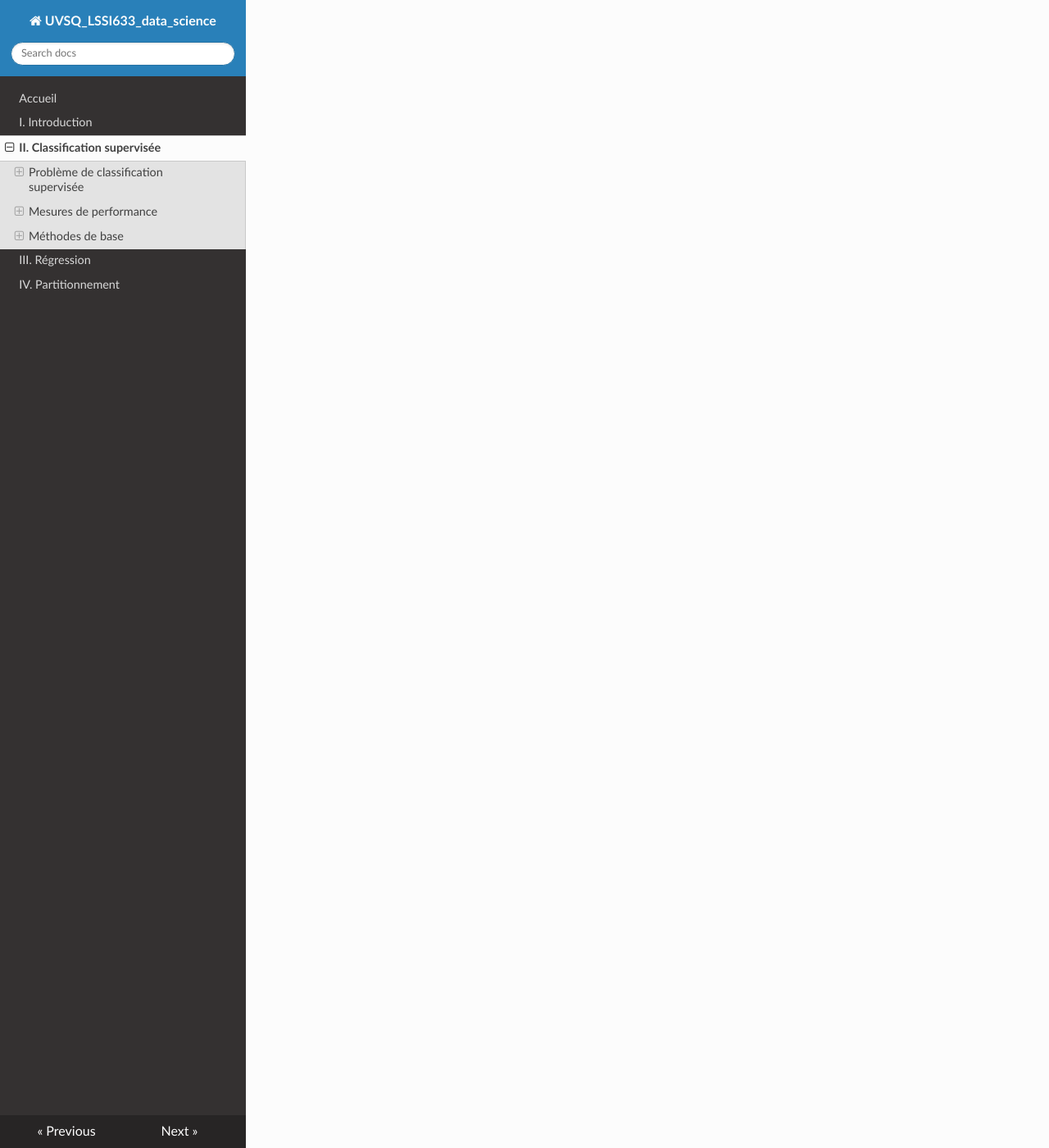
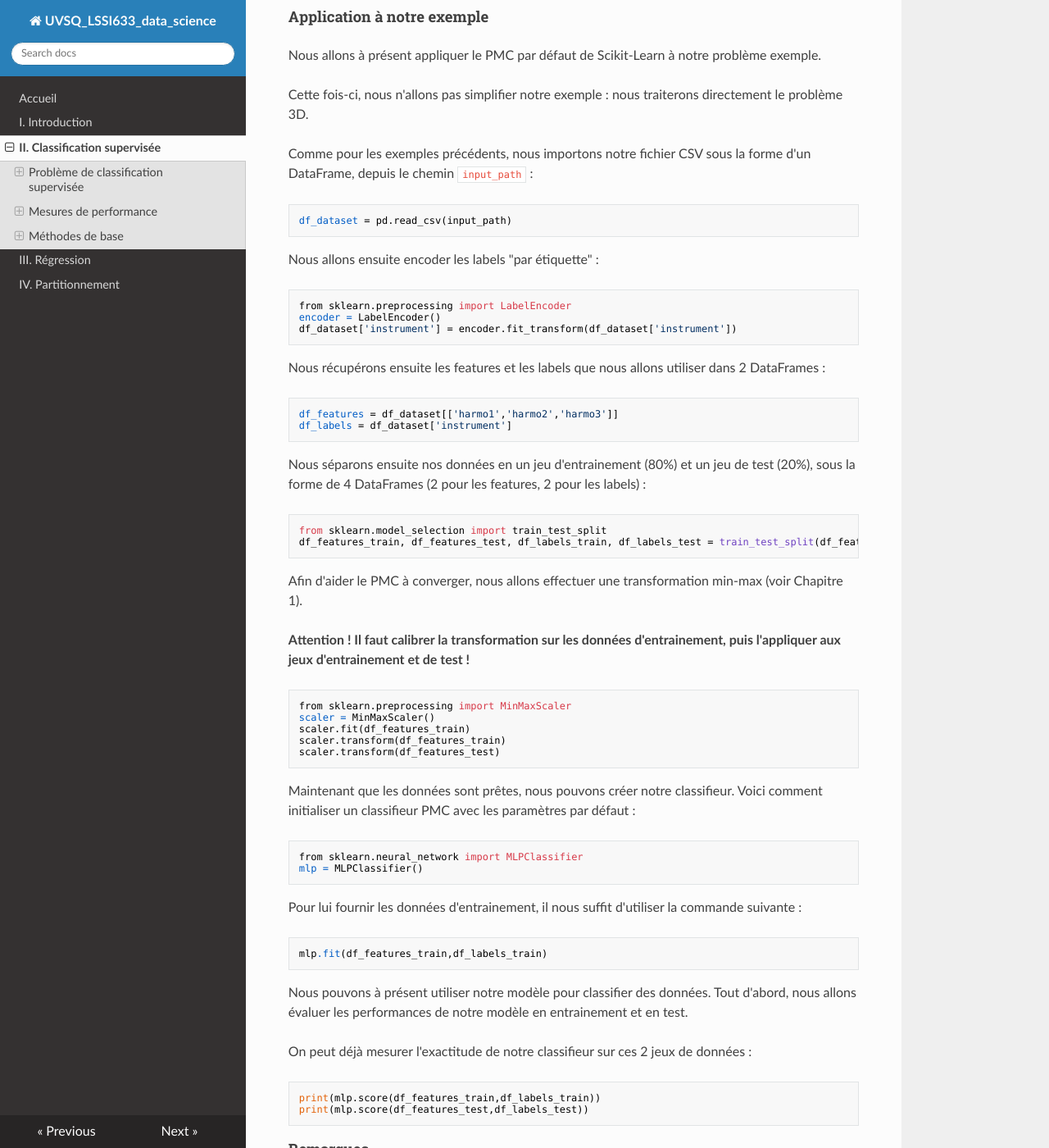
Before and after one commit to NicOudart/UVSQ_LSSI633_data_science, an MkDocs documentation site: the page built from docs/Chap2_Classification_supervisee.md, in a window 1280 px wide and 1400 px high, scrolled down 41194 px. Shown: the whole window at 82% size. Built offline with MkDocs 1.6.1, drawn with Linux system fonts in a browser that asks for light colours; nearby versions of some CDN libraries; some of the changed text lies outside the part shown.

Commit message:
-Progress on Chapter 2.

```diff
--- a/docs/Chap2_Classification_supervisee.md
+++ b/docs/Chap2_Classification_supervisee.md
@@ -148,7 +148,9 @@ On observe que les classes "flute", "oboe" et "trumpet" sont plutôt bien sépar
 Vouloir entrainer un modèle à reconnaitre un de ces instruments à partir de ces données à donc du sens.
 
 **Il est à noter que nous avons ici grandement simplifié le problème et sa résolution pour les besoins de ce cours.**
-**Nous verrons cet exemple plus en détails en TP.**
+**Une vraie stratégie de validation pour optimiser les hyperparamètres et éviter le sur-apprentissage ne sera pas appliquée**.
+
+**L'idée est que nous verrons cet exemple plus en détails en TP.**
 
 ## Mesures de performance
 
@@ -930,7 +932,7 @@ print(knn.score(df_features_train,df_labels_train))
 print(knn.score(df_features_test,df_labels_test))
 ~~~
 
-Pour $k=3$, on obtient environ 99.4% d'exactitude en entrainement, et environ 98.8% d'exactitude en test.
+Pour $k=3$, on obtient plus de 99.4% d'exactitude en entrainement, et environ 98.8% d'exactitude en test.
 
 Ces scores laissent à penser que notre modèle aura de plutôt bonnes performances en généralisation.
 Mais n'oublions pas que l'exactitude peut être biaisée en cas de déséquilibre entre classes.
@@ -1172,7 +1174,39 @@ Il convient donc de tester plusieurs initialisations.
 
 #### Implémentation Scikit-Learn
 
+Il existe une implémentation Scikit-Learn du PMC pour la classification.
 
+Elle peut être importée avec :
+
+~~~
+from sklearn.neural_network import MLPClassifier
+~~~
+
+On peut ensuite initialiser un classifieur PMC avec les hyperparamètres par défaut en utilisant la commande :
+
+~~~
+mlp = MLPClassifier()
+~~~
+
+Nous verrons plus loin quels sont ces hyperparamètres.
+
+Pour donner le jeu d'entrainement (features avec `feature_train` et labels avec `label_train`) à ce classifieur, on utilise la méthode :
+
+~~~
+mlp.fit(feature_train,label_train)
+~~~
+
+On peut à présent réaliser des prédictions `label_test` à partir de features de test `feature_test` :
+
+~~~
+label_test = mlp.predict(feature_test)
+~~~
+
+Si on veut effectuer un test de notre classifieur sur un jeu de données labéliser, on peut obtenir un score d'exactitude avec la commande :
+
+~~~
+mlp.score(feature_test,label_test)
+~~~
 
 Voici les hyperparamètres par défaut de l'implémentation Scikit-Learn du PMC :
 
@@ -1194,4 +1228,74 @@ Tous ces hyperparamètres sont modifiables par l'utilisateur.
 
 #### Application à notre exemple
 
+Nous allons à présent appliquer le PMC par défaut de Scikit-Learn à notre problème exemple.
+
+Cette fois-ci, nous n'allons pas simplifier notre exemple : nous traiterons directement le problème 3D.
+
+Comme pour les exemples précédents, nous importons notre fichier CSV sous la forme d'un DataFrame, depuis le chemin `input_path` :
+
+~~~
+df_dataset = pd.read_csv(input_path)
+~~~
+
+Nous allons ensuite encoder les labels "par étiquette" :
+
+~~~
+from sklearn.preprocessing import LabelEncoder
+encoder = LabelEncoder()
+df_dataset['instrument'] = encoder.fit_transform(df_dataset['instrument'])
+~~~
+
+Nous récupérons ensuite les features et les labels que nous allons utiliser dans 2 DataFrames :
+
+~~~
+df_features = df_dataset[['harmo1','harmo2','harmo3']]
+df_labels = df_dataset['instrument']
+~~~
+
+Nous séparons ensuite nos données en un jeu d'entrainement (80%) et un jeu de test (20%), sous la forme de 4 DataFrames (2 pour les features, 2 pour les labels) :
+
+~~~
+from sklearn.model_selection import train_test_split
+df_features_train, df_features_test, df_labels_train, df_labels_test = train_test_split(df_features,df_labels,test_size=0.2,random_state=0)
+~~~
+
+Afin d'aider le PMC à converger, nous allons effectuer une transformation min-max (voir Chapitre 1).
+
+**Attention ! Il faut calibrer la transformation sur les données d'entrainement, puis l'appliquer aux jeux d'entrainement et de test !**
+
+~~~
+from sklearn.preprocessing import MinMaxScaler
+scaler = MinMaxScaler()
+scaler.fit(df_features_train)
+scaler.transform(df_features_train)
+scaler.transform(df_features_test)
+~~~
+
+Maintenant que les données sont prêtes, nous pouvons créer notre classifieur.
+Voici comment initialiser un classifieur PMC avec les paramètres par défaut :
+
+~~~
+from sklearn.neural_network import MLPClassifier
+mlp = MLPClassifier()
+~~~
+
+Pour lui fournir les données d'entrainement, il nous suffit d'utiliser la commande suivante :
+
+~~~
+mlp.fit(df_features_train,df_labels_train)
+~~~
+
+Nous pouvons à présent utiliser notre modèle pour classifier des données.
+Tout d'abord, nous allons évaluer les performances de notre modèle en entrainement et en test.
+
+On peut déjà mesurer l'exactitude de notre classifieur sur ces 2 jeux de données :
+
+~~~
+print(mlp.score(df_features_train,df_labels_train))
+print(mlp.score(df_features_test,df_labels_test))
+~~~
+
+
+
 #### Remarques
```
